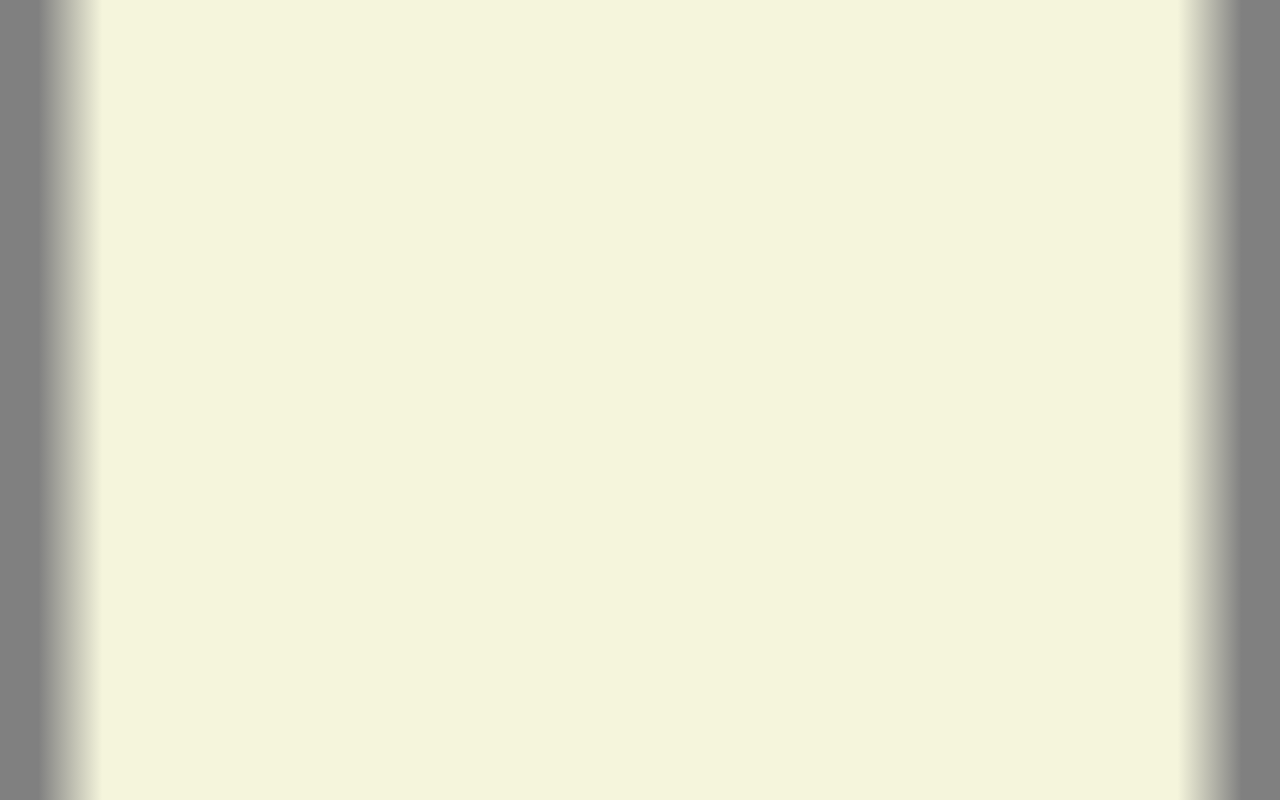
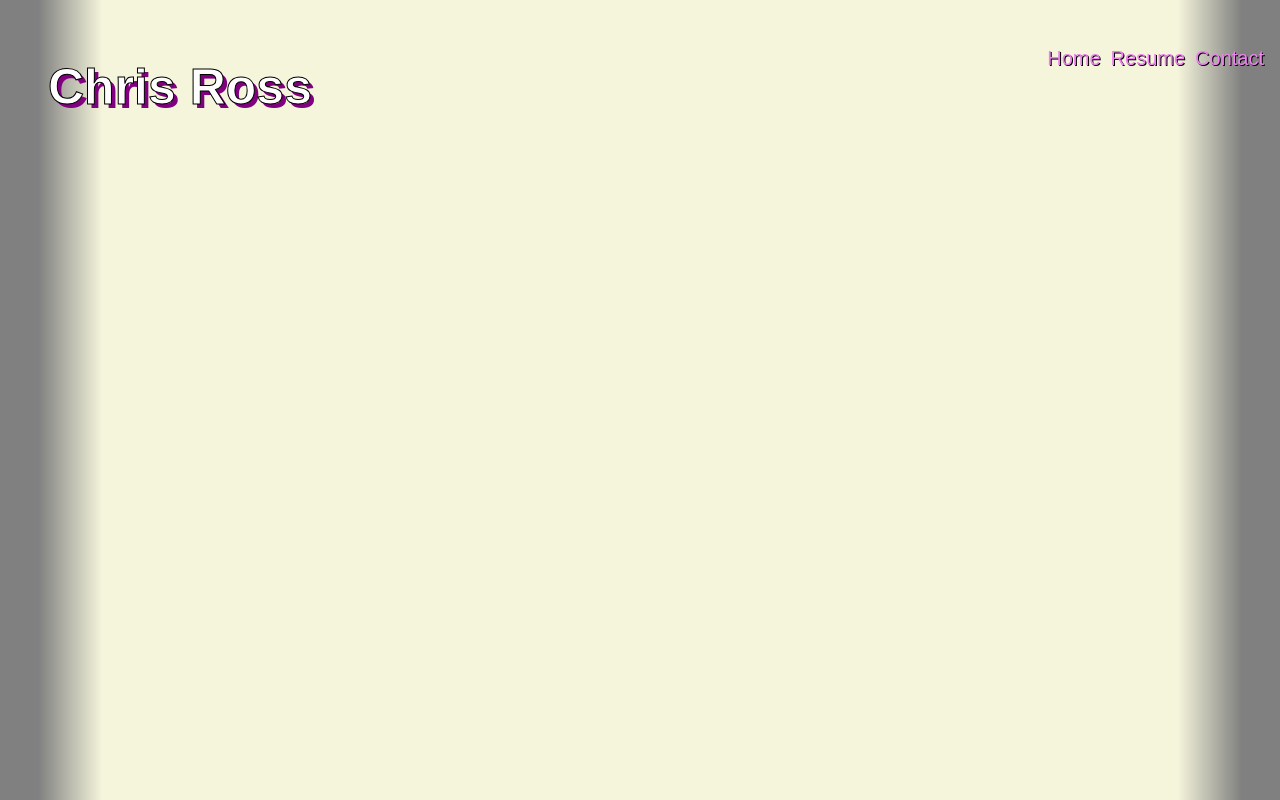
Before and after one commit to Chris-Ross/Chris-Ross.github.io, a plain HTML site: page resume.html in a window 1280 px wide. Drawn offline with Linux system fonts and the light colour scheme.

Commit message:
Morning push

```diff
--- a/index.css
+++ b/index.css
@@ -107,11 +107,13 @@ h1 {
 }
 
 .about-me {
-  width: 55vw;
+  width: 45vw;
   margin: 0 auto;
   text-align: center;
   margin-bottom: 4rem;
 }
+
+
 
 .skills {
  width: 55vw;
--- a/resume.html
+++ b/resume.html
@@ -7,5 +7,17 @@
     <link rel="stylesheet" type="text/css" href="/index.css" />
     <title>Document</title>
   </head>
-  <body></body>
+  <body>
+    <header class="main-header">
+      <h1><b>Chris Ross</b></h1>
+      <nav class="nav">
+        <ul class="nav__list">
+          <li class="nav__list-item"><a href="/">Home</a></li>
+          <li class="nav__list-item"><a href="/resume.html">Resume</a></li>
+          <li class="nav__list-item"><a href="#contact">Contact</a></li>
+          </ul>
+        </nav>
+
+      </header>
+  </body>
 </html>
```
Also changed, not shown: Images/linkedin-mark2.png.
